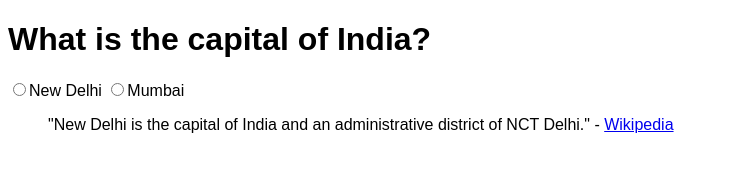
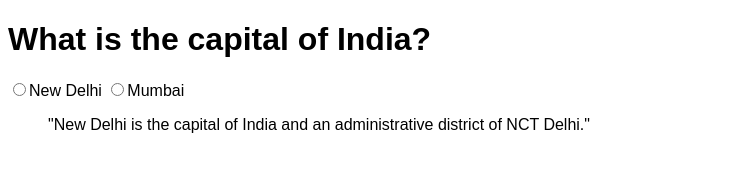
Before and after one commit to acciojob/trivia-patelsweta2, a website: page main.html in a window 1280 px wide. Shown: the whole page, without its empty margins (0-729 px from the left). Drawn offline with Linux system fonts and the light colour scheme.

Commit message:
created a submission

```diff
--- a/main.html
+++ b/main.html
@@ -18,8 +18,8 @@
 			<input type="radio" name="place" value="mumbai">Mumbai
 		</label>
 		</form>
-		<blockquote>
-      "New Delhi is the capital of India and an administrative district of NCT Delhi." - <a href="https://en.wikipedia.org/wiki/New_Delhi" target="_blank">Wikipedia</a>
+		<blockquote cite="https://en.wikipedia.org/wiki/New_Delhi">
+      "New Delhi is the capital of India and an administrative district of NCT Delhi."
     </blockquote>
 	</div>
     <script type="text/javascript" src="./script.js">
```
